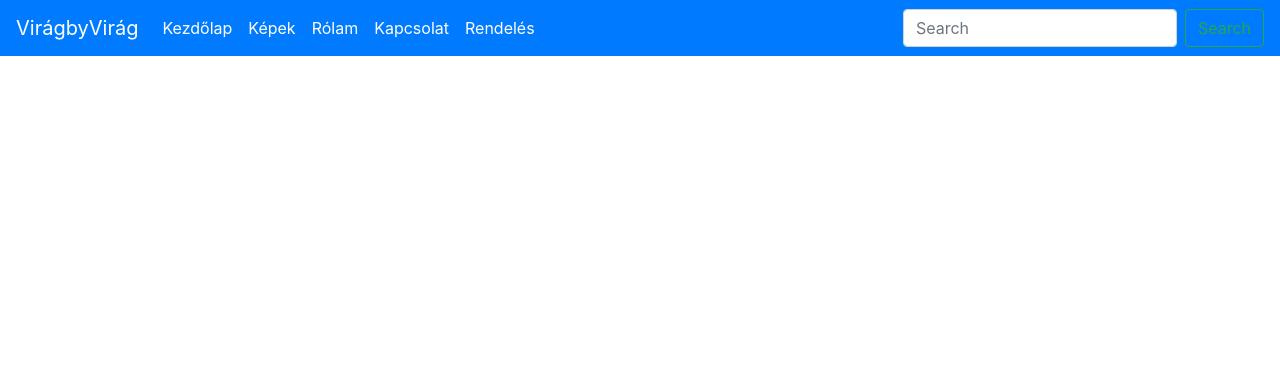
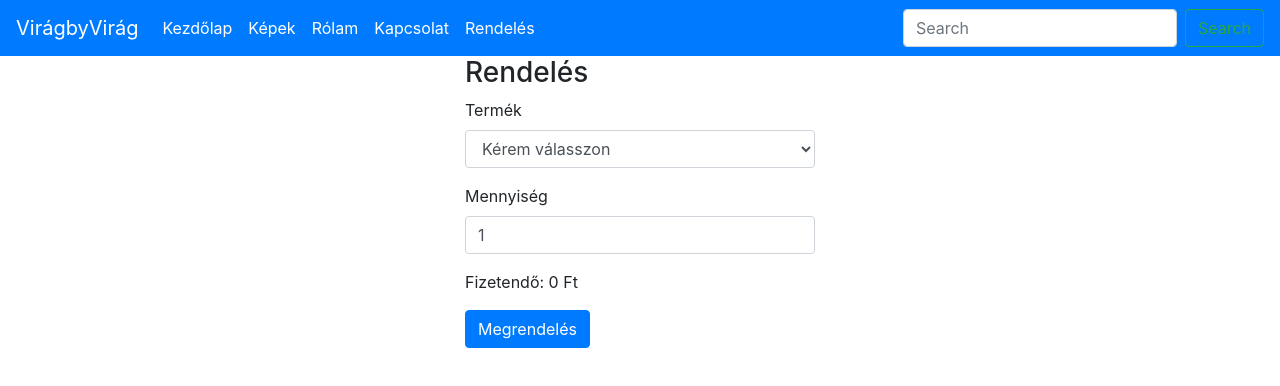
Before and after one commit to zvasarhelyi/zvasarhelyi.github.io, a plain HTML site: page pages/order.html in a window 1280 px wide. Drawn offline with Linux system fonts and the light colour scheme.

Commit message:
JavaScript

```diff
--- /dev/null
+++ b/js/order.js
@@ -0,0 +1,7 @@
+function calcAmount() {
+    let price = 1000;
+    let quantityInput = document.querySelector("input[name='quantity-input']");
+    let showAmount = document.querySelector("span.show-amount");
+    amount = parseInt(quantityInput.value) * price;
+    showAmount.innerHTML = amount;
+}
--- a/pages/order.html
+++ b/pages/order.html
@@ -41,6 +41,37 @@
             </form>
         </div>
     </nav>
+    <div class="container">
+        <div class="row">
+            <div class="col-4"></div>
+            <div class="col-4">
+                <h3>Rendelés</h3>
+                <form>
+                    <div class="form-group">
+                        <label for="product-input">Termék</label>
+                        <select class="form-control" id="product-input" name="product-input">
+                            <option value="" selected disabled hidden>Kérem válasszon</option>
+                            <option>Virágcsokor</option>
+                            <option>Virágkosár</option>
+                            <option>Adventi koszorú</option>
+                            <option>Ajtódísz</option>
+                            <option>Asztaldísz</option>
+                        </select>
+                    </div>
+                    <div class="form-group">
+                        <label for="quantity-input">Mennyiség</label>
+                        <input type="number" class="form-control" id="quantity-input" name="quantity-input" value=1>
+                    </div>
+                    <div class="form-group">
+                        Fizetendő: <span class="show-amount">0</span> Ft
+                    </div>
+                    <button onclick="calcAmount()" type="submit" class="btn btn-primary">Megrendelés</button>
+                </form>
+            </div>
+            <div class="col-4"></div>
+        </div>
+    </div>
+    <script src="/js/order.js"></script>
 </body>
 
 </html>
```
